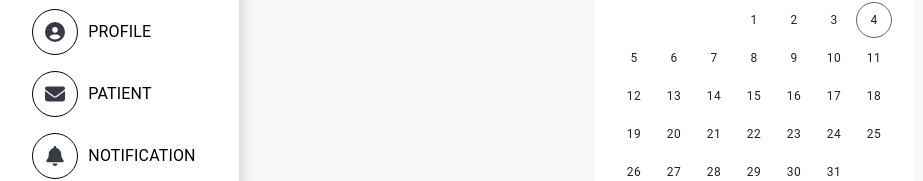
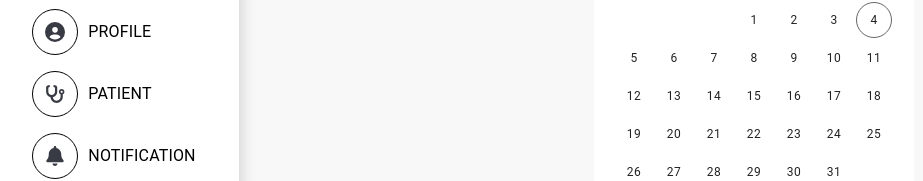
Before and after one commit to Boom-Tris/Boom-Tris-hospital, a React (Create React App) app in the folder Frontend/: page / in a window 1280 px wide. Shown: the part 203-384 px from the top of the page, without its empty margins (11-934 px from the left). Built offline with nearby package versions, Linux system fonts and the light colour scheme.

Commit message:
Update Sidebar.js

```diff
--- a/Frontend/src/Sidebar.js
+++ b/Frontend/src/Sidebar.js
@@ -10,7 +10,7 @@ import {
   Typography,
 } from '@mui/material';
 import { FontAwesomeIcon } from '@fortawesome/react-fontawesome';
-import { faHome, faUpload, faCircleUser, faBell, faEnvelope } from '@fortawesome/free-solid-svg-icons';
+import { faHome, faUpload, faCircleUser, faBell, faEnvelope,faStethoscope } from '@fortawesome/free-solid-svg-icons';
 
 const Sidebar = ({ children }) => { //  props children เพื่อแสดงเนื้อหาหลัก
   const [selectedMenu, setSelectedMenu] = useState('HOME');
@@ -43,7 +43,7 @@ const Sidebar = ({ children }) => { //  props children เพื่อแสด
                     menu === 'HOME' ? faHome
                       : menu === 'UPLOAD' ? faUpload
                       : menu === 'PROFILE' ? faCircleUser
-                      : menu == 'Patient' ? faCircleUser
+                      : menu == 'PATIENT' ? faStethoscope
                       : menu === 'NOTIFICATION' ? faBell
                       : faEnvelope
                   }
```
